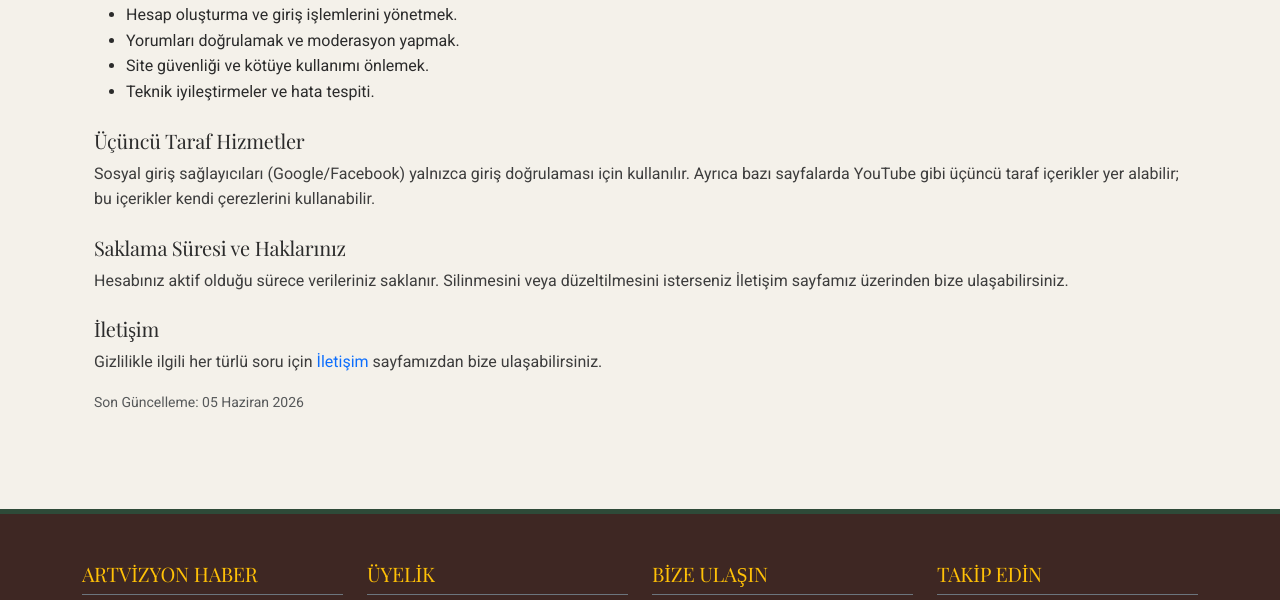
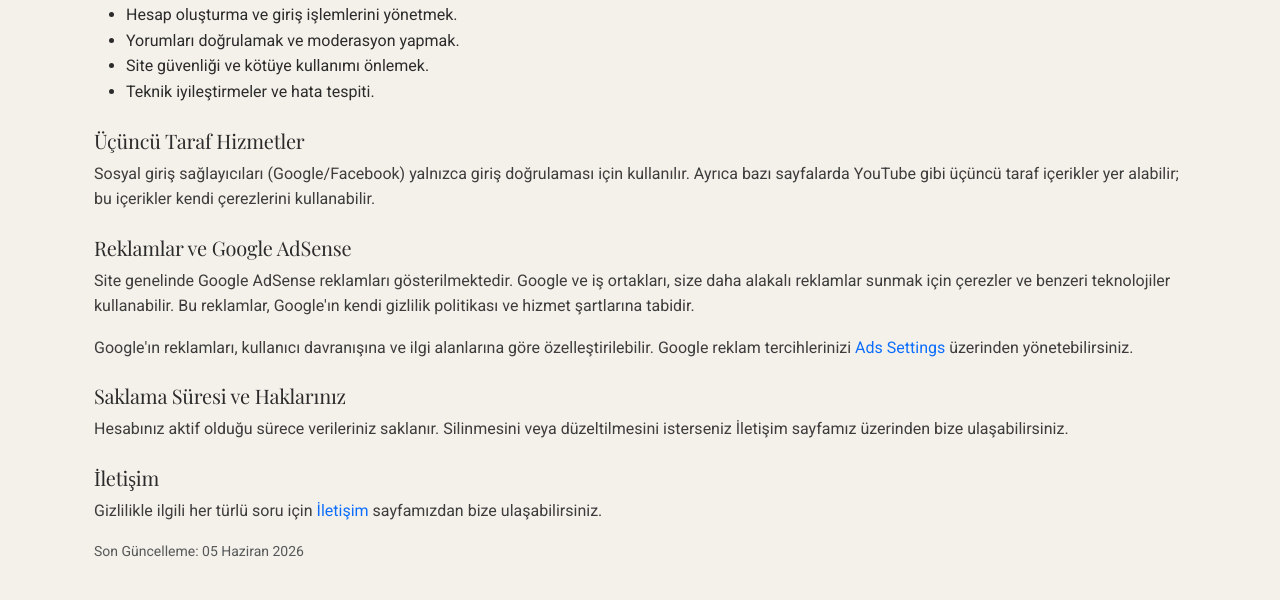
Before and after one commit to berkantozcelik/artvizyon-haber, a Django app: page /gizlilik-politikasi/ in a window 1280 px wide. Shown: the part 613-1213 px from the top of the page. Run offline with Django 5.2, Linux system fonts and the light colour scheme; data that the repository does not hold is empty; some libraries are stand-ins or nearby versions.

Commit message:
Update privacy policy for Google AdSense and third-party advertising

```diff
--- a/templates/gizlilik.html
+++ b/templates/gizlilik.html
@@ -24,6 +24,10 @@
     <h5 class="mt-4">Üçüncü Taraf Hizmetler</h5>
     <p>Sosyal giriş sağlayıcıları (Google/Facebook) yalnızca giriş doğrulaması için kullanılır. Ayrıca bazı sayfalarda YouTube gibi üçüncü taraf içerikler yer alabilir; bu içerikler kendi çerezlerini kullanabilir.</p>
 
+    <h5 class="mt-4">Reklamlar ve Google AdSense</h5>
+    <p>Site genelinde Google AdSense reklamları gösterilmektedir. Google ve iş ortakları, size daha alakalı reklamlar sunmak için çerezler ve benzeri teknolojiler kullanabilir. Bu reklamlar, Google'ın kendi gizlilik politikası ve hizmet şartlarına tabidir.</p>
+    <p>Google'ın reklamları, kullanıcı davranışına ve ilgi alanlarına göre özelleştirilebilir. Google reklam tercihlerinizi <a href="https://adssettings.google.com/" target="_blank" rel="noopener">Ads Settings</a> üzerinden yönetebilirsiniz.</p>
+
     <h5 class="mt-4">Saklama Süresi ve Haklarınız</h5>
     <p>Hesabınız aktif olduğu sürece verileriniz saklanır. Silinmesini veya düzeltilmesini isterseniz İletişim sayfamız üzerinden bize ulaşabilirsiniz.</p>
 
```
